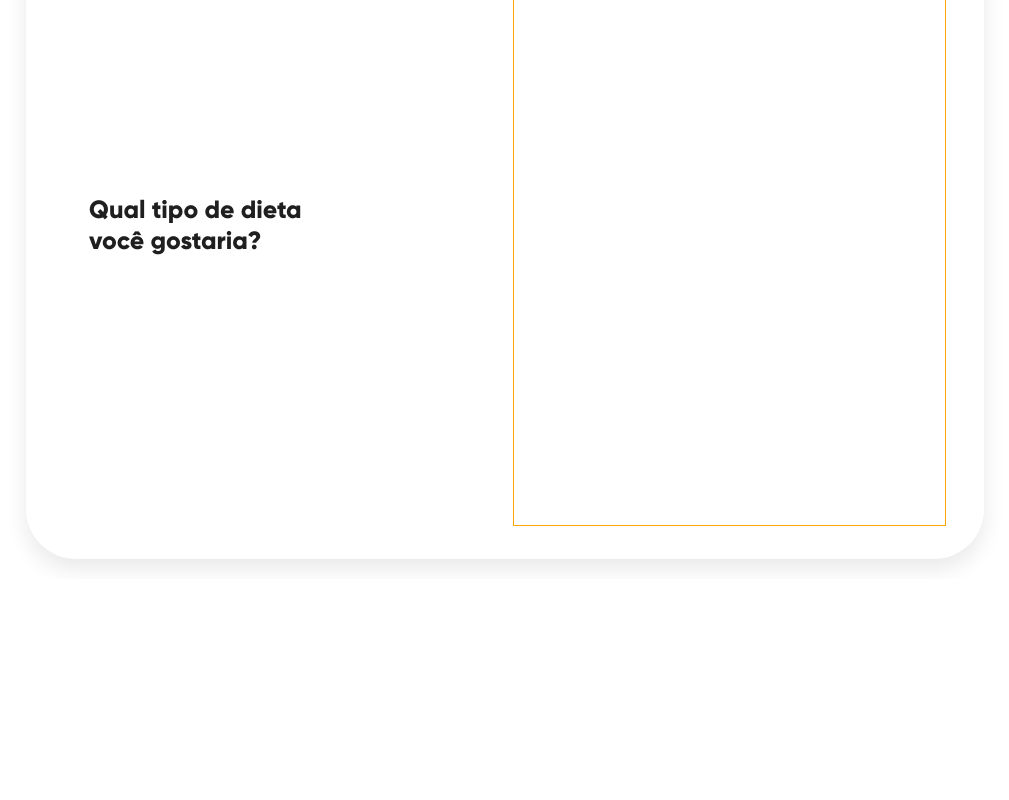
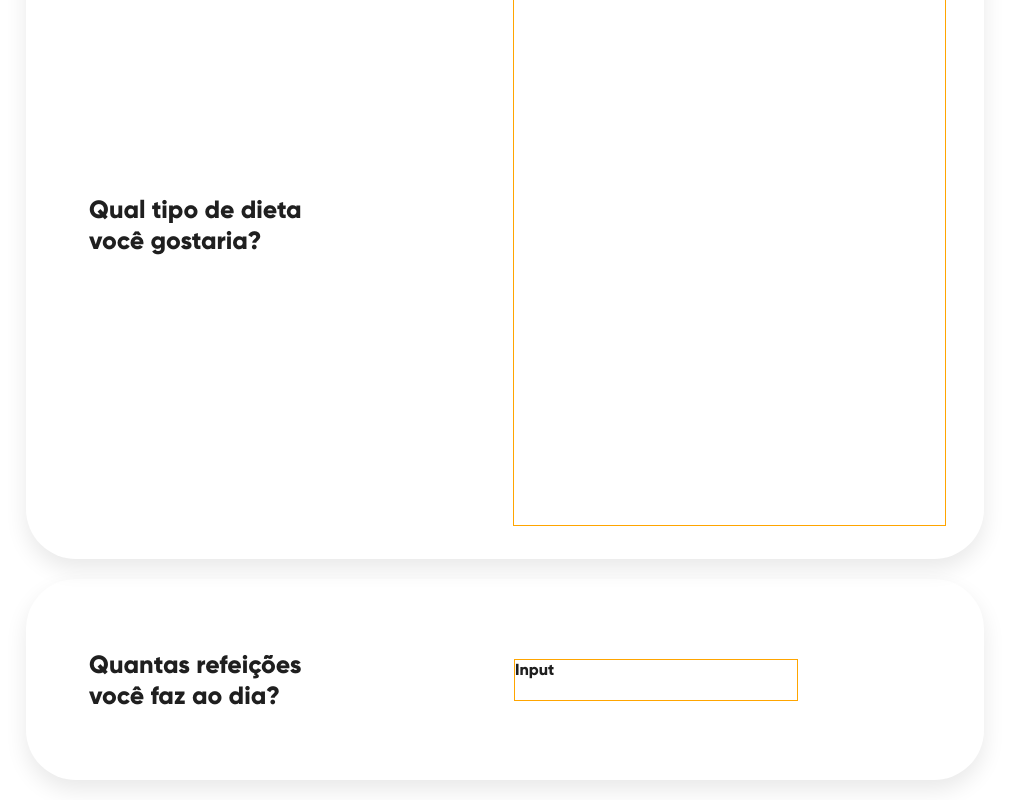
Before and after one commit to AugustoMagalhaes/cloudopss-desafio, a React (Create React App) app: page / in a window 1280 px wide. Shown: the part 1165-1965 px from the top of the page, without its empty margins (141-1150 px from the left). Before the commit the page ends 1744 px from the top, so only its background shows below. Built offline with nearby package versions, Linux system fonts and the light colour scheme.

Commit message:
feat: adiciona MealsPerDay a MainPage.

```diff
--- a/src/pages/MainPage.jsx
+++ b/src/pages/MainPage.jsx
@@ -2,6 +2,7 @@ import React from 'react';
 import DietChoice from '../components/DietChoice/DietChoice';
 import Header from '../components/Header/Header';
 import MainGoal from '../components/MainGoal/MainGoal';
+import MealsPerDay from '../components/MealsPerDay/MealsPerDay';
 import PersonalInfo from '../components/PersonalInfo/PersonalInfo';
 import Planning from '../components/Planning/Planning';
 import '../index.css';
@@ -14,6 +15,7 @@ export default function MainPage() {
       <PersonalInfo />
       <MainGoal />
       <DietChoice />
+      <MealsPerDay />
     </>
   );
 }
```
